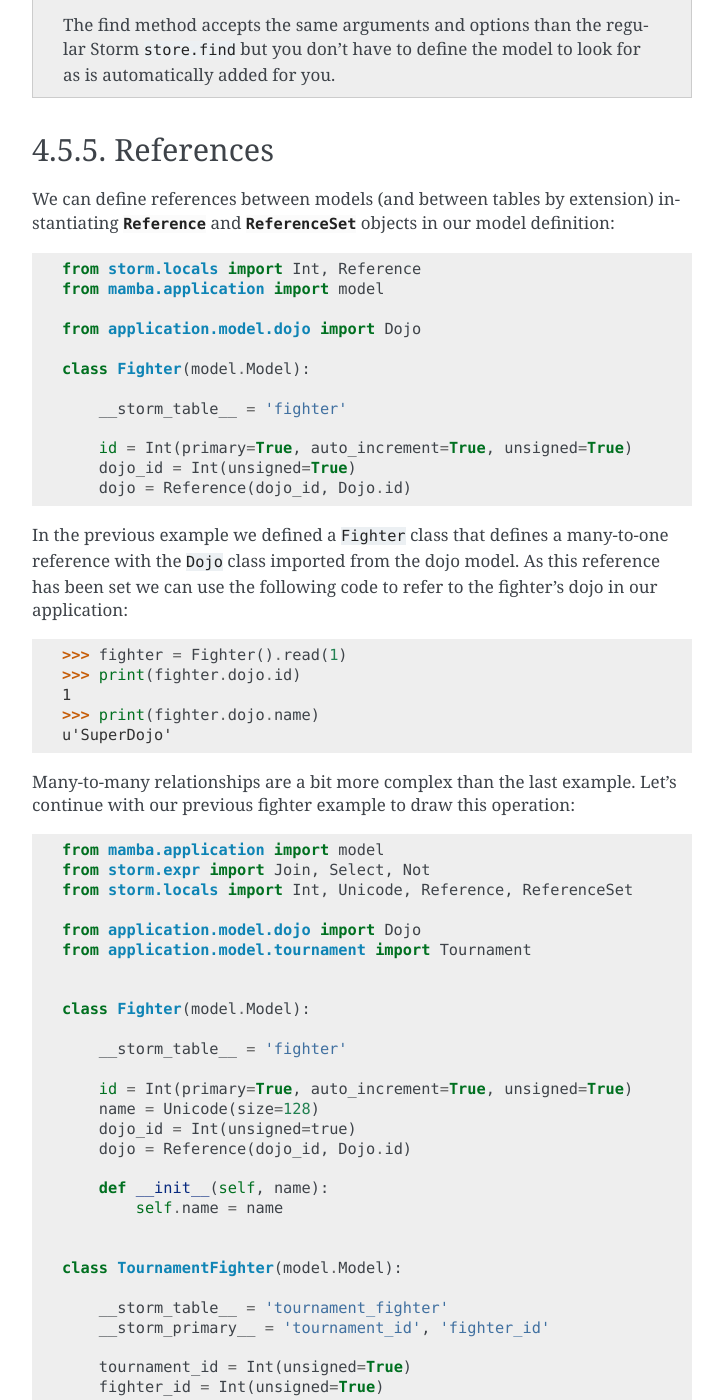
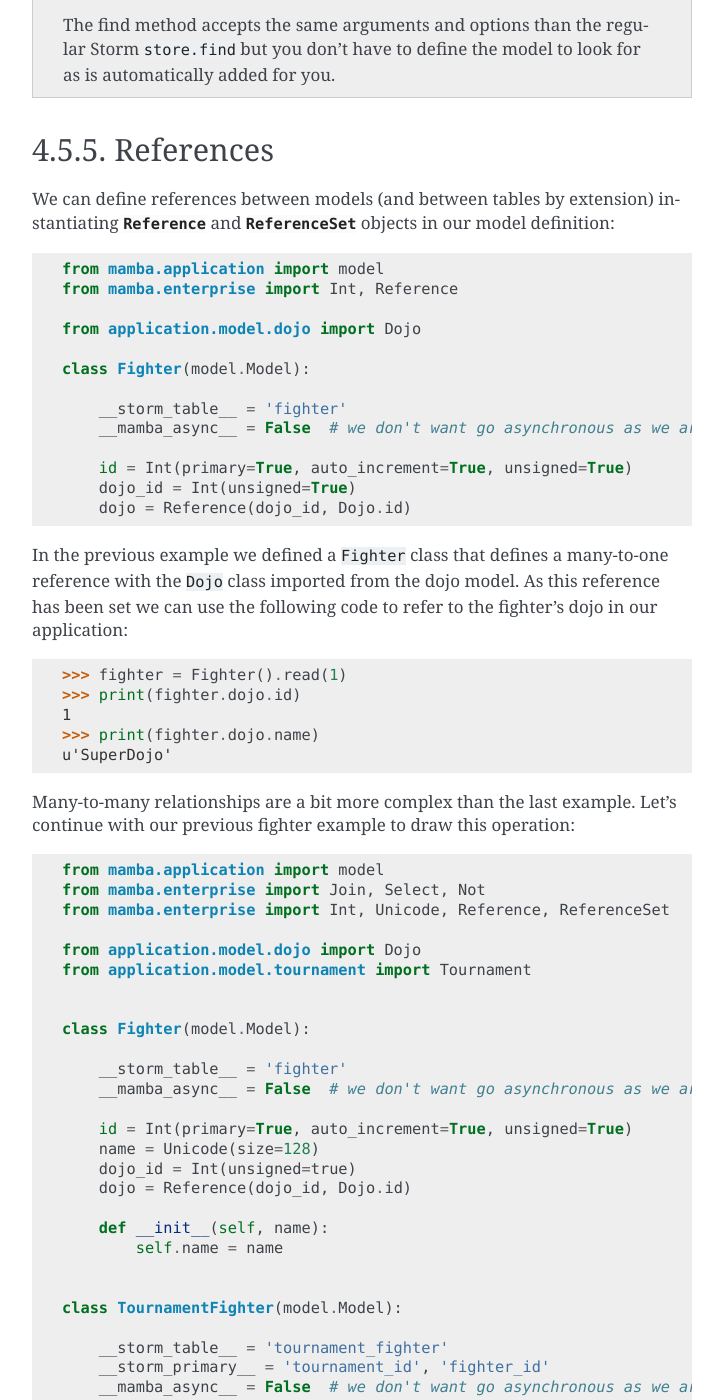
Before and after one commit to PyMamba/mamba-framework, a Sphinx documentation site: the page built from docs/development/model.rst, in a window 1280 px wide and 1400 px high, scrolled down 8796 px. Shown: the whole window, without its empty margins (388-1111 px from the left). Built offline with Sphinx 7.4.7, drawn with Linux system fonts in a browser that asks for light colours; pages that are not in the unit, such as notebooks, are missing from menus; some of the changed text lies outside the part shown.

Commit message:
updated model.rst documentation to use mamba.enterprise instead of storm.locals

```diff
--- a/docs/development/model.rst
+++ b/docs/development/model.rst
@@ -28,7 +28,7 @@
     .. modelauthor:: user <user@localhost>
     """
 
-    from storm.locals import Int
+    from mamba.enterprise import Int
     from mamba.application import model
 
 
@@ -145,7 +145,7 @@
 
 .. sourcecode:: python
 
-    from storm.locals import Int
+    from mamba.enterprise import Int
     from mamba.application import model
 
     class Dummy(model.Model):
@@ -171,7 +171,7 @@
 
 .. sourcecode:: python
 
-    from storm.locals import Int
+    from mamba.enterprise import Int
     from mamba.application import model
 
     class Dummy(model.Model):
@@ -189,7 +189,7 @@
 
 .. sourcecode:: python
 
-    from storm.locals import Int
+    from mamba.enterprise import Int
     from mamba.application import model
 
     class Dummy(model.Model):
@@ -207,7 +207,7 @@
 
 .. sourcecode:: python
 
-    from storm.locals import Int
+    from mamba.enterprise import Int
     from mamba.application import model
 
     class Dummy(model.Model):
@@ -282,20 +282,20 @@
 
     >>> dummy = Dummy()
     >>> dummy.name = u'The Dummy'
-    >>> dummy.create()
+    >>> dummy.create(async=False)
 
 Read a model instance (or row) from the database is as easy as using the ``read`` method of the :class:`~mamba.application.model.Model` class with the id of the row we want to get from the database:
 
 .. sourcecode:: python
 
-    >>> dummy = Dummy.read(1)
+    >>> dummy = Dummy.read(1, async=False)
 
 Update is performed in the same easy way, we just modify our object and call the ``update`` method on it:
 
 .. sourcecode:: python
 
     >>> dummy.name = u'Modified Dummy'
-    >>> dummy.update()
+    >>> dummy.update(async=False)
 
 The delete operation is no different, we just call the ``delete`` method from our object (note that this doesn't delete the object reference itself, only the databse row):
 
@@ -315,7 +315,7 @@
 
 .. sourcecode:: python
 
-    >>> [c.name for c in Customer.all()]
+    >>> [c.name for c in Customer.all(async=False)]
     >>> [c.name for c in Customer.find(Customer.age >= 30)]
 
 .. note::
@@ -330,14 +330,15 @@
 
 .. sourcecode:: python
 
-    from storm.locals import Int, Reference
     from mamba.application import model
+    from mamba.enterprise import Int, Reference
 
     from application.model.dojo import Dojo
 
     class Fighter(model.Model):
 
         __storm_table__ = 'fighter'
+        __mamba_async__ = False  # we don't want go asynchronous as we are on terminal
 
         id = Int(primary=True, auto_increment=True, unsigned=True)
         dojo_id = Int(unsigned=True)
@@ -358,8 +359,8 @@
 .. sourcecode:: python
 
     from mamba.application import model
-    from storm.expr import Join, Select, Not
-    from storm.locals import Int, Unicode, Reference, ReferenceSet
+    from mamba.enterprise import Join, Select, Not
+    from mamba.enterprise import Int, Unicode, Reference, ReferenceSet
 
     from application.model.dojo import Dojo
     from application.model.tournament import Tournament
@@ -368,6 +369,7 @@
     class Fighter(model.Model):
 
         __storm_table__ = 'fighter'
+        __mamba_async__ = False  # we don't want go asynchronous as we are on terminal
 
         id = Int(primary=True, auto_increment=True, unsigned=True)
         name = Unicode(size=128)
@@ -382,6 +384,7 @@
 
         __storm_table__ = 'tournament_fighter'
         __storm_primary__ = 'tournament_id', 'fighter_id'
+        __mamba_async__ = False  # we don't want go asynchronous as we are on terminal
 
         tournament_id = Int(unsigned=True)
         fighter_id = Int(unsigned=True)
@@ -607,7 +610,7 @@
 
 .. sourcecode:: python
 
-    from storm.locals import Int, Unicode, Reference, ReferenceSet
+    from mamba.enterprise import Int, Unicode, Reference, ReferenceSet
 
     class Fighter(model.Model, Storm):
 
```
